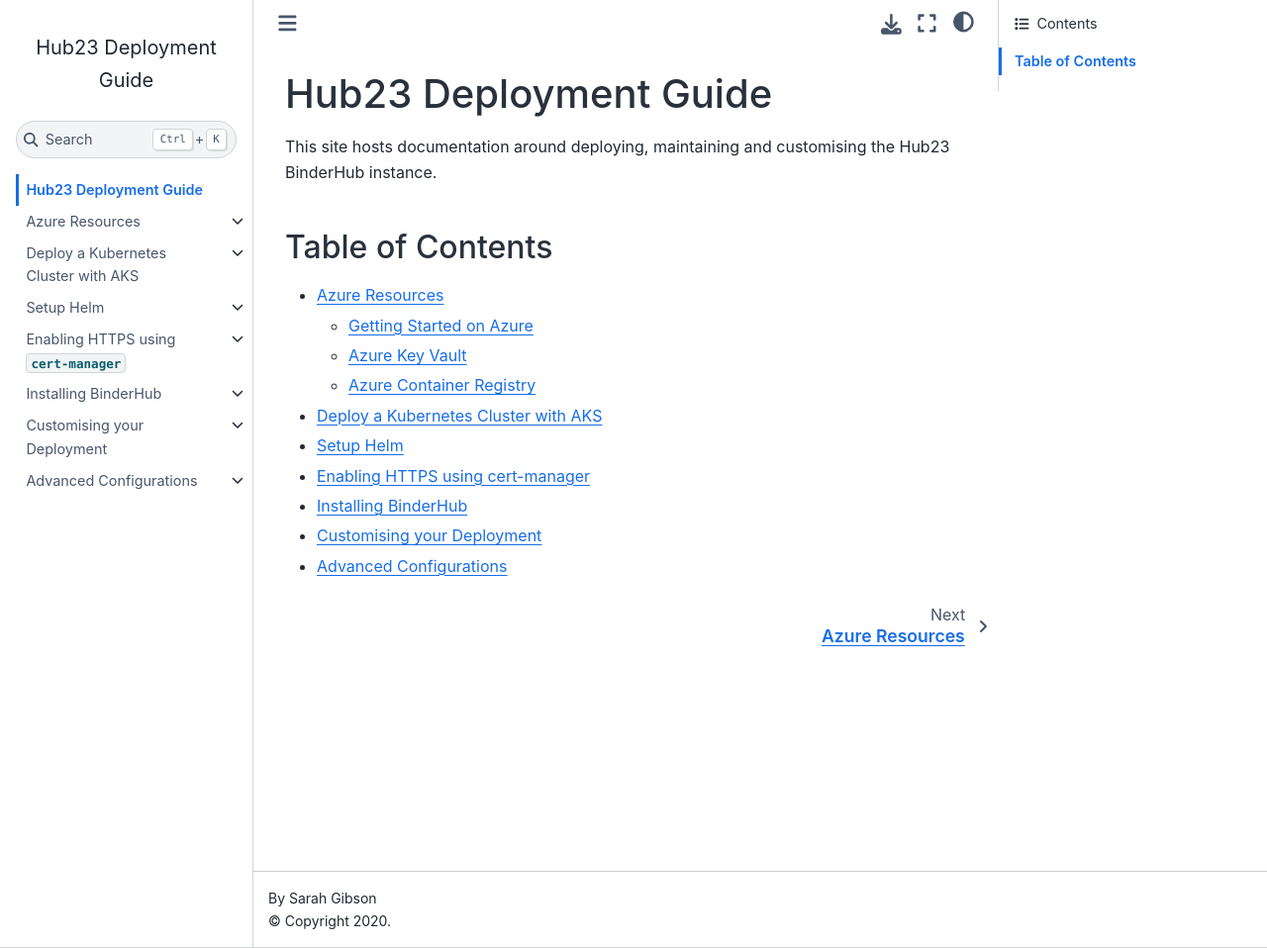
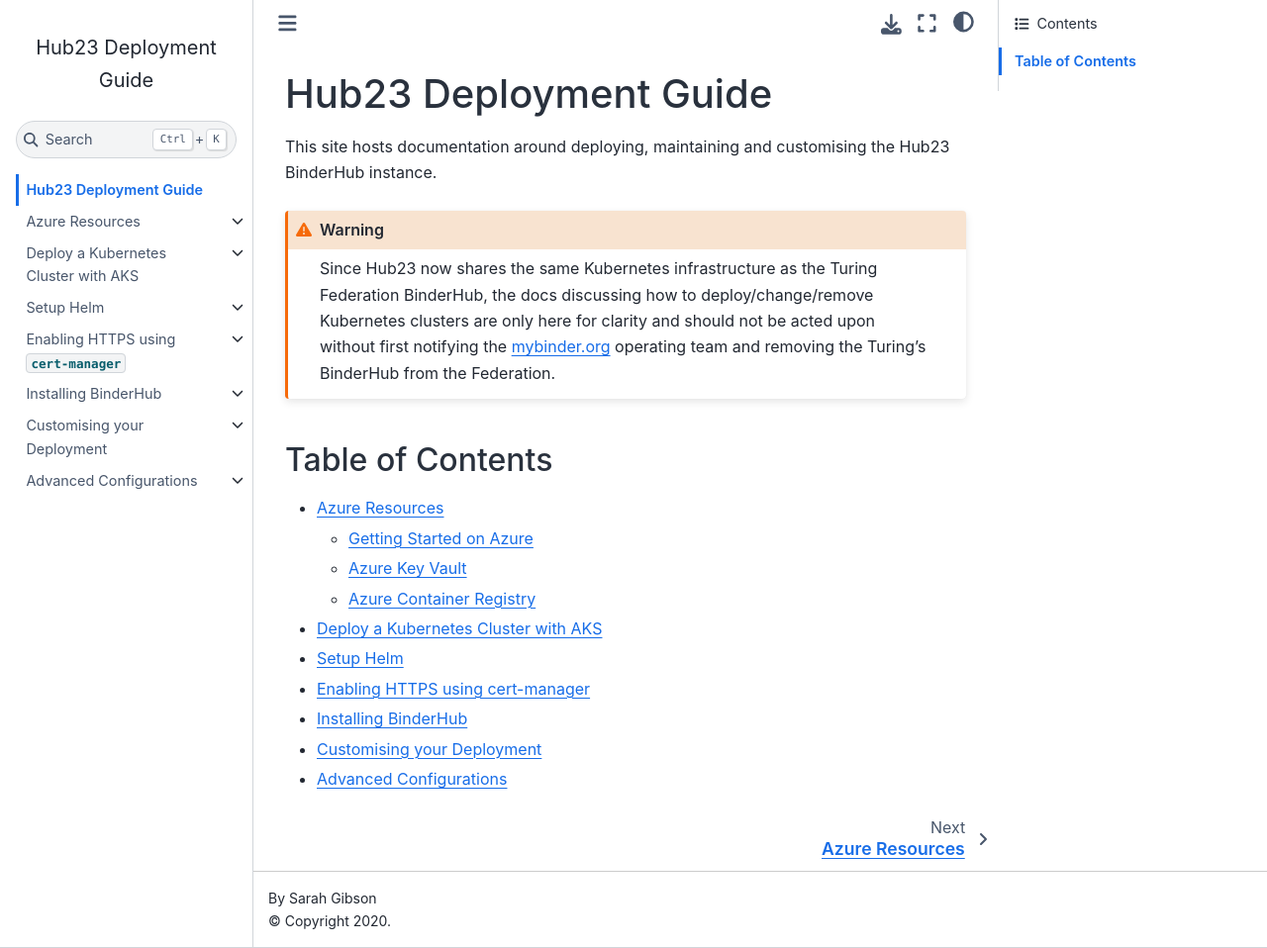
Before and after one commit to alan-turing-institute/hub23-deploy, a Jupyter Book: the page built from docs/index.md, in a window 1280 px wide and 958 px high. Shown: the whole window at 99% size. Built offline with Jupyter Book 1.0.4 settings and Sphinx 7.4.7 and the Sphinx Book theme 1.1.4, drawn with Linux system fonts in a browser that asks for light colours.

Commit message:
Ad warning to homepage

````diff
--- a/docs/index.md
+++ b/docs/index.md
@@ -2,6 +2,10 @@
 # Hub23 Deployment Guide
 
 This site hosts documentation around deploying, maintaining and customising the Hub23 BinderHub instance.
+
+```{warning}
+Since Hub23 now shares the same Kubernetes infrastructure as the Turing Federation BinderHub, the docs discussing how to deploy/change/remove Kubernetes clusters are only here for clarity and should not be acted upon without first notifying the mybinder.org operating team and removing the Turing's BinderHub from the Federation.
+```
 
 ## Table of Contents
 
````
